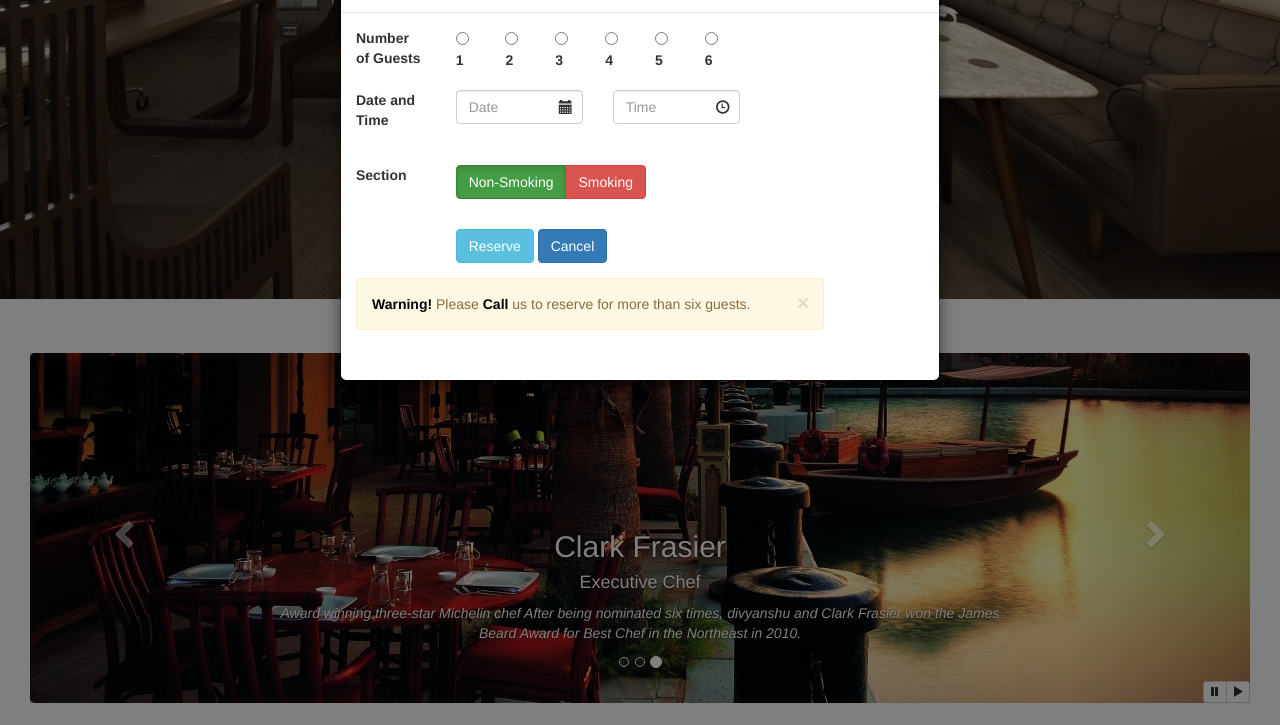
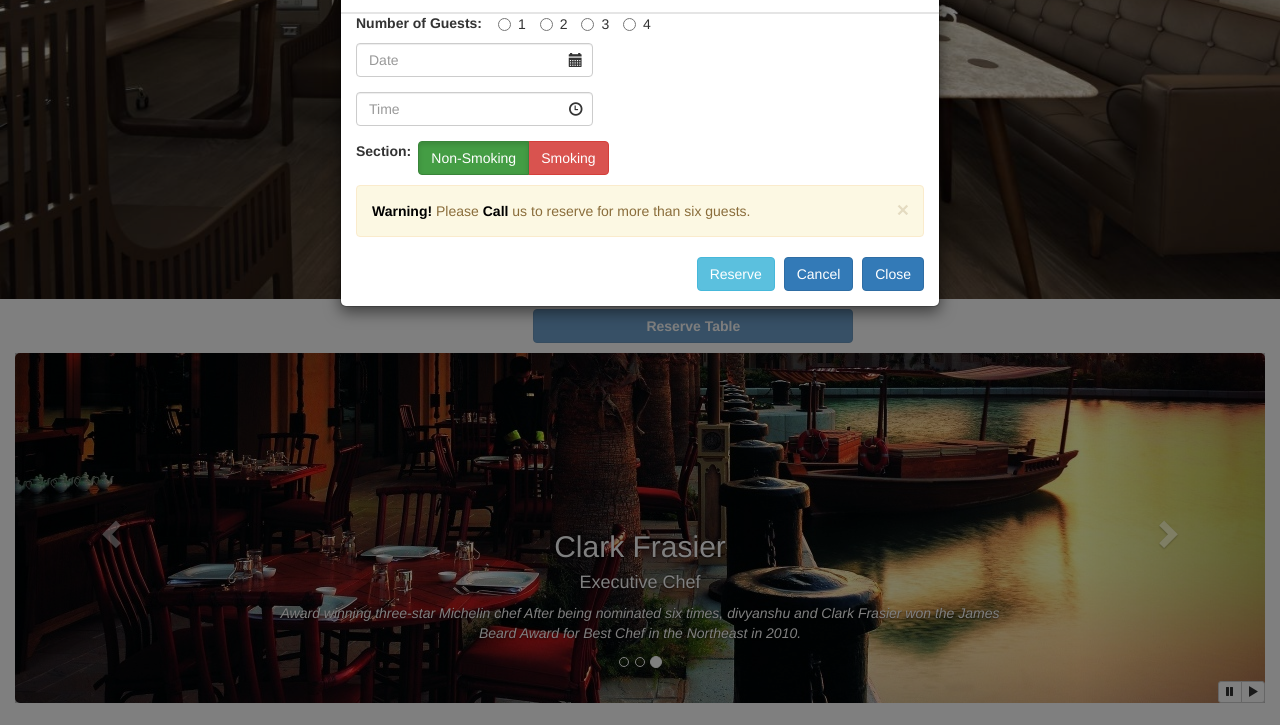
Before and after one commit to divyanshu-rawat/A-Web-Design, a website: page index.html in a window 1280 px wide. Both pictures are taken after a click on the link "Reserve Table". Shown: the part 554-1279 px from the top of the page. Drawn offline with Linux system fonts and the light colour scheme.

Commit message:
optimized model for xs screen size !

```diff
--- a/index.html
+++ b/index.html
@@ -25,7 +25,7 @@
                <ul class="nav navbar-nav">
                   <li class="active">
                      <a href="index.html">
-                     <span class="glyphicon glyphicon-home " aria-hidden="true"></span>Home</a>
+                     <span class="glyphicon glyphicon-home " aria-hidden="true"></span> Home</a>
                   </li>
                   <li id="#">
                      <a href="aboutus.html"><span class="glyphicon glyphicon-info-sign" aria-hidden="true"></span> About</a>
@@ -63,6 +63,7 @@
             </div>
          </div>
       </nav>
+
       <div id="loginModal" class="modal fade" role="dialog">
          <div class="modal-dialog">
             <div class="modal-content">
@@ -74,20 +75,25 @@
                   <form class="form-inline" role="search">
                      <div class="form-group">
                         <input type="text" class="form-control" placeholder="Email">
+                     </div>
+
                         <div class="form-group">
                            <input type="text" class="form-control" placeholder="Password">
                            <label class="checkbox-inline">
                               <input type="checkbox" id="checkbox"><strong>Remember me</strong>
                            </label>
+                       </div>
+
+                         <div class="form-group" style="margin-top:5px;">
                            <button type="submit" class="btn btn-info">Sign in</button>
                            <button type="button" class="btn btn-primary btn-md" data-dismiss="modal">Cancel</button>
-                        </div>
                         </div>
                   </form>
                </div>
             </div>
          </div>
       </div>
+
       <div id="loginModal1" class="modal fade" role="dialog">
          <div class="modal-dialog">
             <!-- Modal content-->
@@ -96,54 +102,56 @@
                   <button type="button" class="close" data-dismiss="modal">&times;</button>
                   <h4 class="modal-title">Reserve Table </h4>
                </div>
-               <div class="modal-body">
-                  <form class="form-horizontal" role="form" id="hyperlink">
-                     <div class="form-group">
-                        <label for="guest" class="col-sm-2">
-                        Number of Guests
+               <div class="">
+
+                  <div class="col-lg-12 col-md-12 col-sm-12 col-xs-12" style="border:0px solid red;">
+                     <div class="col-lg-12 col-md-12 col-sm-12 col-xs-12 padding_o">
+                           <div class="col-lg-3 col-md-3 col-sm-3 col-xs-12 padding_o"">
+                              <label for="guest" class="">
+                              Number of Guests:
                               </label>
-                        <div class="col-sm-1">
-                           <label>
-                           <input type="radio" name="optradio"> 1</label>
                            </div>
-                        <div class="col-sm-1">
-                           <label>
-                           <input type="radio" name="optradio"> 2</label>
-                        </div>
-                        <div class="col-sm-1">
-                           <label>
-                           <input type="radio" name="optradio"> 3</label>
-                        </div>
-                        <div class="col-sm-1">
-                           <label>
-                           <input type="radio" name="optradio"> 4</label>
-                        </div>
-                        <div class="col-sm-1">
-                           <label>
-                           <input type="radio" name="optradio"> 5</label>
-                        </div>
-                        <div class="col-sm-1">
-                           <label>
-                           <input type="radio" name="optradio"> 6</label>
+                           <div class="col-lg-9 col-md-9 col-sm-9 col-xs-12 padding_o"">
+                                 <label class="radio-inline">
+                                 <input type="radio" name="optradio">  1
+                                 </label>
+
+
+                                 <label class="radio-inline">
+                                 <input type="radio" name="optradio"> 2
+                                 </label>
+
+
+                                 <label class="radio-inline">
+                                 <input type="radio" name="optradio"> 3
+                                 </label>
+
+
+                                 <label class="radio-inline">
+                                 <input type="radio" name="optradio"> 4
+                                 </label>
                            </div>
                      </div>
-                     <div class="form-group">
-                        <label for="dt" class="col-sm-2">Date and Time</label>
+
+                     <div class="col-lg-5 col-md-5 col-sm-5 col-xs-6 padding_o" style="margin-top:5px;">
+                         <form class="form-group">
                            <div class="form-group has-feedback">
-                           <div class="col-sm-3">
                               <input type="text" class="form-control" placeholder="Date">
                               <span class="glyphicon glyphicon-calendar form-control-feedback" aria-hidden="true"></span>
                            </div>
-                           <div class="col-sm-3">
+                           <div class="form-group has-feedback">
                               <input type="text" class="form-control" placeholder="Time">
                               <span class="glyphicon glyphicon-time form-control-feedback" aria-hidden="true"></span>
                            </div>
+                        </form>
                      </div>
+
+                     <div class="col-lg-12 col-md-12 col-sm-12 col-xs-12 padding_o">
+                         <div class="col-lg-1 col-md-1 col-sm-1 col-xs-2 padding_o"">
+                              <label>Section:</label>
                         </div>
-                     <div class="form-group">
-                        <label class="col-sm-2">Section</label>
-                        <div class="form-group has-feedback">
-                           <div class="col-sm-6">
+
+                        <div class="col-lg-9 col-md-9 col-sm-9 col-xs-9">
                            <div class="btn-group" data-toggle="buttons">
                               <label class="btn btn-success active">
                               <input type="checkbox" autocomplete="off" checked> Non-Smoking
@@ -154,15 +162,14 @@
                            </div>
                         </div>
                      </div>
+
                      </div>
-                     <div class="form-group">
-                        <div class="col-sm-12 col-sm-offset-2 ">
-                           <button type="submit" class="btn btn-info">Reserve</button>
-                           <button type="button" class="btn btn-primary btn-md" data-dismiss="modal">Cancel</button>
-                        </div>
-                     </div>
-                     <div class="form-group">
-                        <div class="col-sm-10">
+
+
+                     <div class="col-lg-12 col-md-12 col-sm-12 col-xs-12 " style="margin-top:5px;">
+
+
+                        <div class="col-lg-12 col-md-12 col-sm-12 col-xs-12 padding_o" style="margin-top:5px;">
                            <div class="alert alert-warning alert-dismissible" role="alert">
                               <button type="button" class="close" data-dismiss="alert" aria- label="Close"><span aria-hidden="true">&times;</span>
                               </button>
@@ -171,12 +178,33 @@
                               </a> us to reserve for more than six guests.
                            </div>
                         </div>
+
                      </div>
-                  </form>
+
+                 </div>
+
+
+
+
+
+                  <div class="modal-footer">
+                    <div class="col-lg-12 col-md-12 col-sm-12 col-xs-12 padding_o">
+                           <button type="submit" class="btn btn-info">Reserve</button>
+                           <button type="button" class="btn btn-primary btn-md" data-dismiss="modal">Cancel</button>
+                           <button type="button" class="btn btn-primary" data-dismiss="modal">Close</button>
+                        </div>
+
+
+
+                 </div>
+
                </div>
             </div>
          </div>
       </div>
+
+<div class="col-lg-12 col-md-12 col-sm-12 col-xs-12 padding_o">
+
       <div class="col-lg-12 col-md-12 col-sm-12 col-xs-12 padding_o">
          <img src="img/pic.jpg" class="img-responsive">
       </div>
@@ -186,7 +214,7 @@
             Reserve Table </a>
          </div>
       </div>
-      <div class="col-lg-12 col-md-12 col-sm-12 col-xs-12">
+      <div class="col-lg-12 col-md-12 col-sm-12 col-xs-12 padding_o">
          <div class="col-lg-12 col-md-12 col-sm-12 col-xs-12">
             <div id="mycarousel" class="carousel slide" data-ride="carousel">
                <ol class="carousel-indicators">
@@ -237,12 +265,13 @@
          </div>
       </div>
       <div class="col-lg-12 col-md-12 col-sm-12 col-xs-12 margin-section padding_o">
+
          <div class="col-lg-12 col-md-12 col-sm-12 col-xs-12 margin-top-bottom padding_o" style="border:0px solid black;">
-            <div class="col-lg-10 col-md-10 col-sm-10 col-xs-10 padding_o">
-               <div class="col-lg-2 col-md-2 col-sm-2 col-xs-2">
-                  <img class="img-responsive" src="img\uthappizza.png">
+            <div class="col-lg-10 col-md-10 col-sm-10 col-xs-12 padding_o">
+               <div class="col-lg-2 col-md-2 col-sm-3 col-xs-12">
+                  <img class="img-responsive" src="img\uthappizza.png" style = "width:110px;">
                </div>
-               <div class="col-lg-10 col-md-10 col-sm-10 col-xs-10 padding_o">
+               <div class="col-lg-10 col-md-10 col-sm-9 col-xs-12">
                   <h2> Twin Cities pizza
                      <span class="label label-danger" style="background:black; border-radius:20px; font-size:18px; color:white">Hot</span>
                      <span class="badge">$4.99</span>
@@ -253,47 +282,48 @@
                   </p>
                </div>
             </div>
-            <div class="col-lg-2 col-md-2 col-sm-2 col-xs-2 padding_o">
+            <div class="col-lg-2 col-md-2 col-sm-2 hidden-xs padding_o">
                <p style="padding:20px;"></p>
                <h4 align="center">Our Christmas Special!</h4>
             </div>
          </div>
+
          <div class="col-lg-12 col-md-12 col-sm-12 col-xs-12 margin-section" style="border:0px solid black;">
-            <div class="col-lg-10 col-md-10 col-sm-10 col-xs-10 padding_o">
-               <div class="col-lg-2 col-md-2 col-sm-2 col-xs-2">
-                  <img class="img-responsive" src="img/buffet.png" alt="Uthappizza">
+            <div class="col-lg-10 col-md-10 col-sm-10 col-xs-12 padding_o">
+               <div class="col-lg-2 col-md-2 col-sm-3 col-xs-12">
+                  <img class="img-responsive" src="img/buffet.png" alt="Uthappizza" style = "width:110px;">
                </div>
-               <div class="col-lg-10 col-md-10 col-sm-10 col-xs-10 padding_o">
+               <div class="col-lg-10 col-md-10 col-sm-9 col-xs-12 padding_o">
                   <h2>Weekend time! <span class="label label-default">New</span></h2>
                   <p>
                      Featuring mouthwatering combinations Our salad recipes are a delicious and healthy salad recipes. All for just $19.99 per person.
                   </p>
                </div>
             </div>
-            <div class="col-lg-2 col-md-2 col-sm-2 col-xs-2 padding_o">
+            <div class="col-lg-2 col-md-2 col-sm-2  hidden-xs padding_o">
                <p style="padding:20px;"></p>
                <h4 align="center">This Month's Promotions</h4>
             </div>
          </div>
          <div class="col-lg-12 col-md-12 col-sm-12 col-xs-12 margin-section" style="border:0px solid black;">
-            <div class="col-lg-10 col-md-10 col-sm-10 col-xs-10 padding_o">
-               <div class="col-lg-2 col-md-2 col-sm-2 col-xs-2">
-                  <img class="img-responsive" src="img\anonymous.jpg">
+            <div class="col-lg-10 col-md-10 col-sm-10 col-xs-12 padding_o">
+               <div class="col-lg-2 col-md-2 col-sm-3 col-xs-12">
+                  <img class="img-responsive" src="img\anonymous.jpg" style = "width:110px;">
                </div>
-               <div class="col-lg-10 col-md-10 col-sm-10 col-xs-10 padding_o">
+               <div class="col-lg-10 col-md-10 col-sm-9 col-xs-12 padding_o">
                   <h2>Clark Frasier</h2>
                   <p>
                      Award winning three-star Michelin chef After being nominated six times, jamie oliver and Clark Frasier won the James Beard Award for Best Chef in the Northeast in 2010.
                   </p>
                </div>
             </div>
-            <div class="col-lg-2 col-md-2 col-sm-2 col-xs-2 padding_o">
+            <div class="col-lg-2 col-md-2 col-sm-2 hidden-xs padding_o">
                <p style="padding:20px;"></p>
                <h4 align="center">Meet our Specialists</h4>
             </div>
          </div>
       </div>
-      <div class="-lg-12 col-md-12 col-sm-12 col-xs-12 padding_o margin-section" style="border:0px solid red;background-color:black;">
+      <div class="col-lg-12 col-md-12 col-sm-12 col-xs-12 padding_o margin-section" style="border:0px solid red;background-color:black;">
          <div class="col-lg-12 col-md-12 col-sm-12 col-xs-12 padding_o" style="border:0px solid yellow;">
             <div class="col-sm-2 col-sm-offset-1 col-xs-offset-1 col-xs-5 col-lg-2 col-lg-offset-1">
                <h5>Links</h5>
@@ -341,6 +371,8 @@
             <p align="center" style="color:grey">© Copyright 2015 Divyanshu Rawat</p>
          </div>
       </div>
+
+      </div>
       <script>
          $(document).ready(function() {
              $("#mycarousel").carousel({
```
Lines whose indentation alone changed are shown as unchanged.
